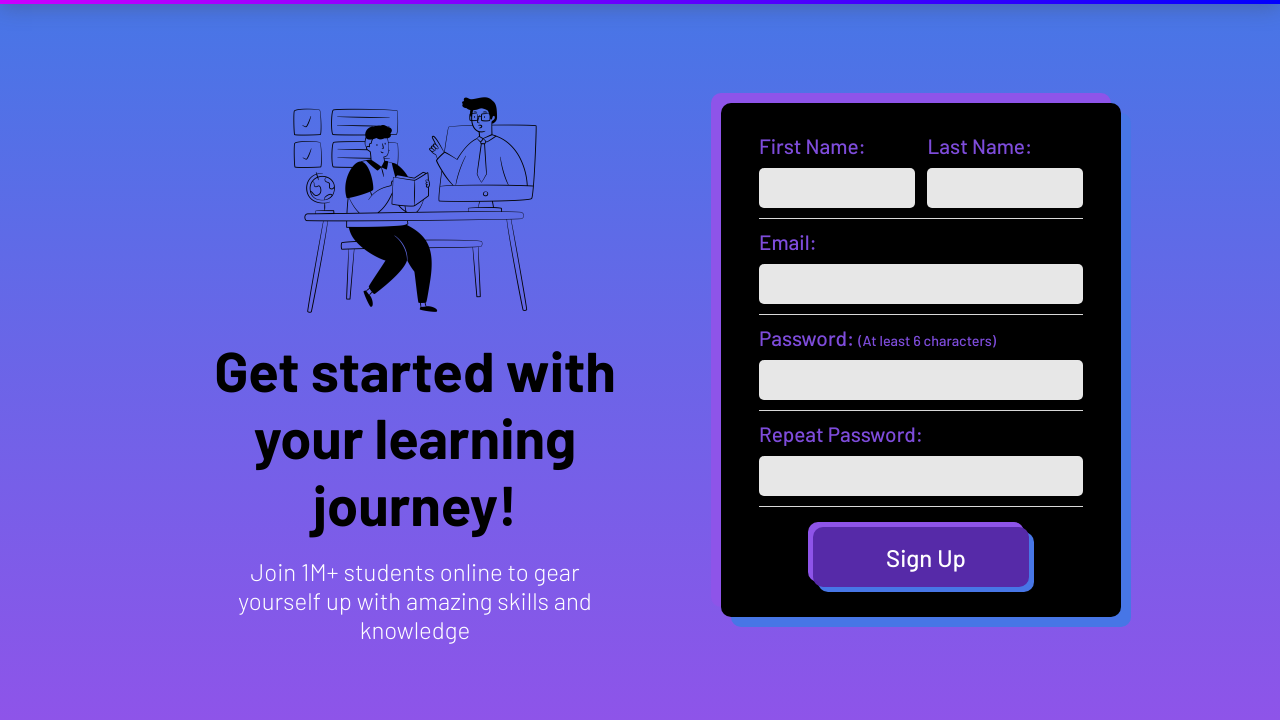
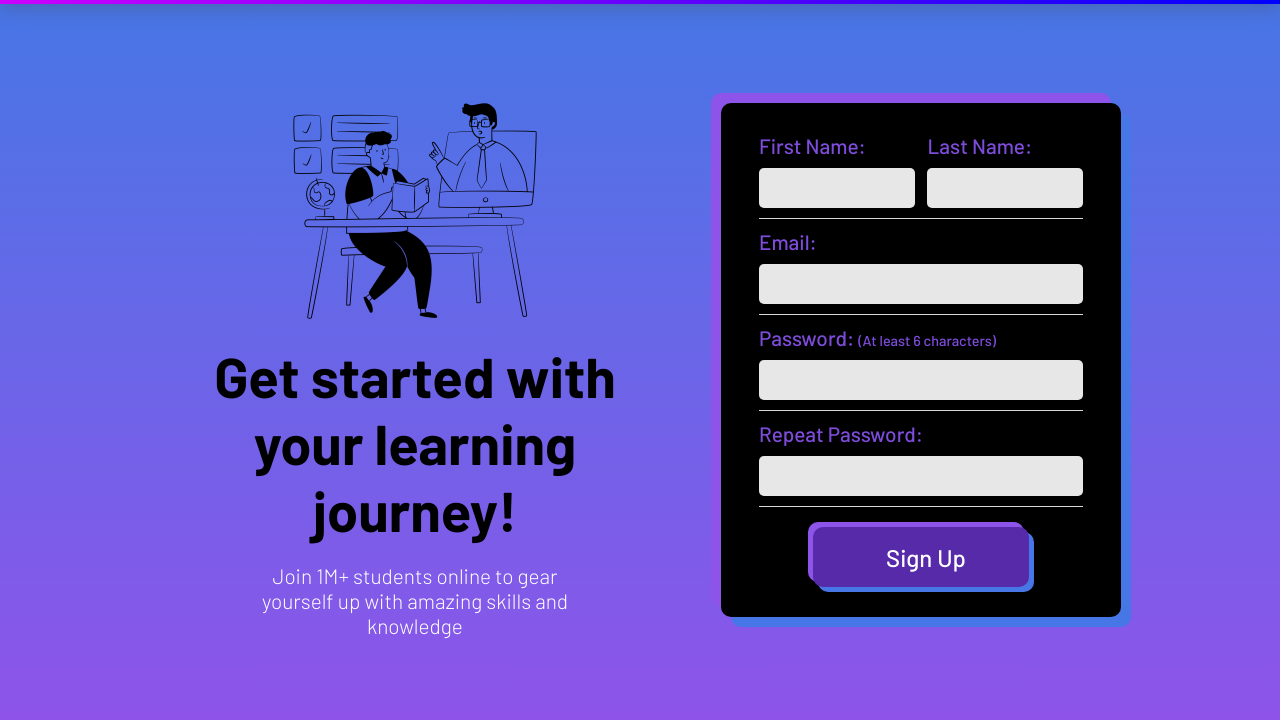
Before and after one commit to roywangroytw/ruby_on_rails_practice, a Rails app: page /sign_up in a window 1280 px wide. Shown: the part 80-800 px from the top of the page. Run offline with Rails 7, Linux system fonts and the light colour scheme; style sheets or scripts are compiled from the project's sources.

Commit message:
modify signup form txt size

```diff
--- a/app/assets/stylesheets/application.css
+++ b/app/assets/stylesheets/application.css
@@ -149,7 +149,7 @@
 .sign-up-txt-box p {
     width: 70%;
     color: white;
-    font-size: 1.5rem;
+    font-size: 1.3rem;
     margin: auto;
     margin-top: 20px;
     font-weight: 300;
```
